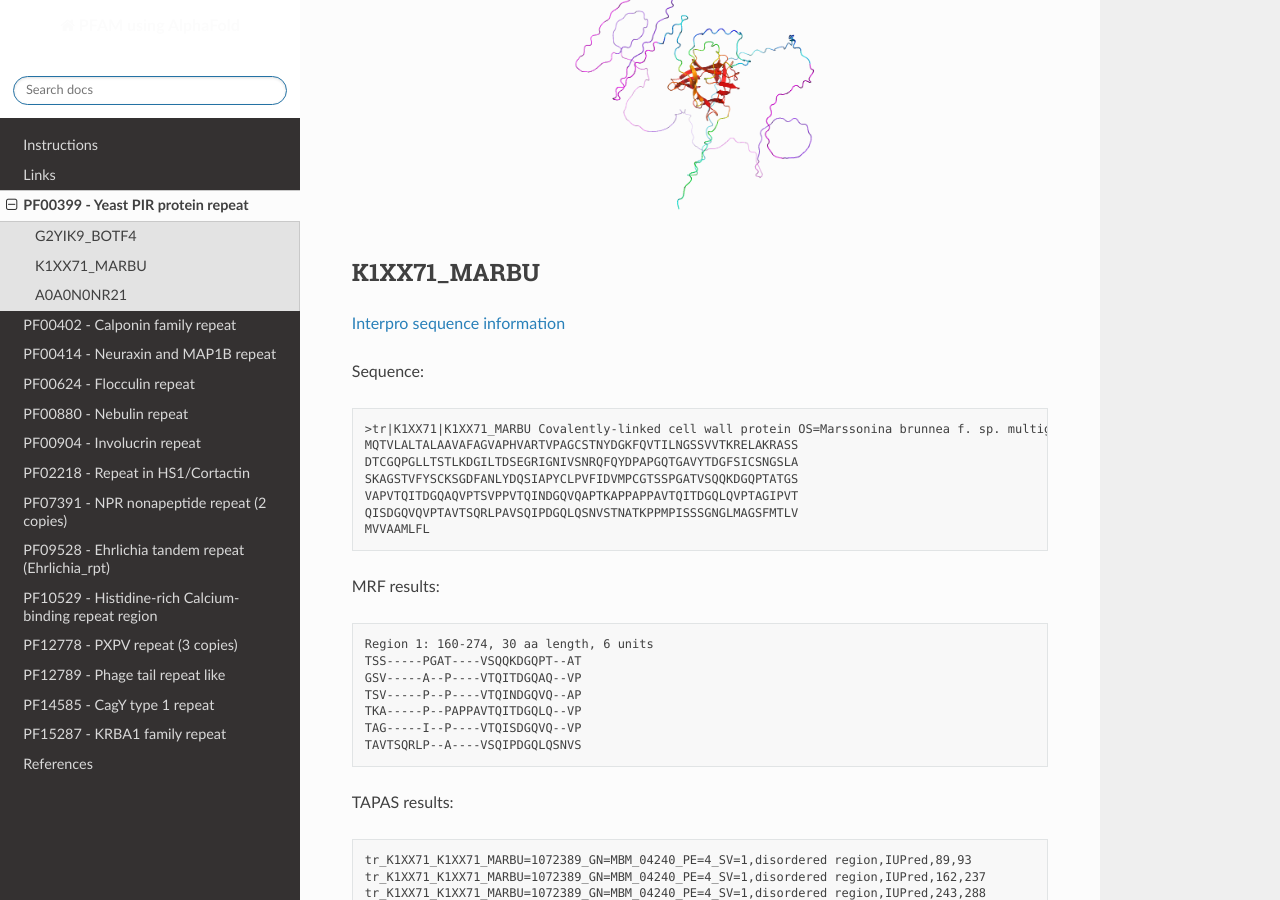
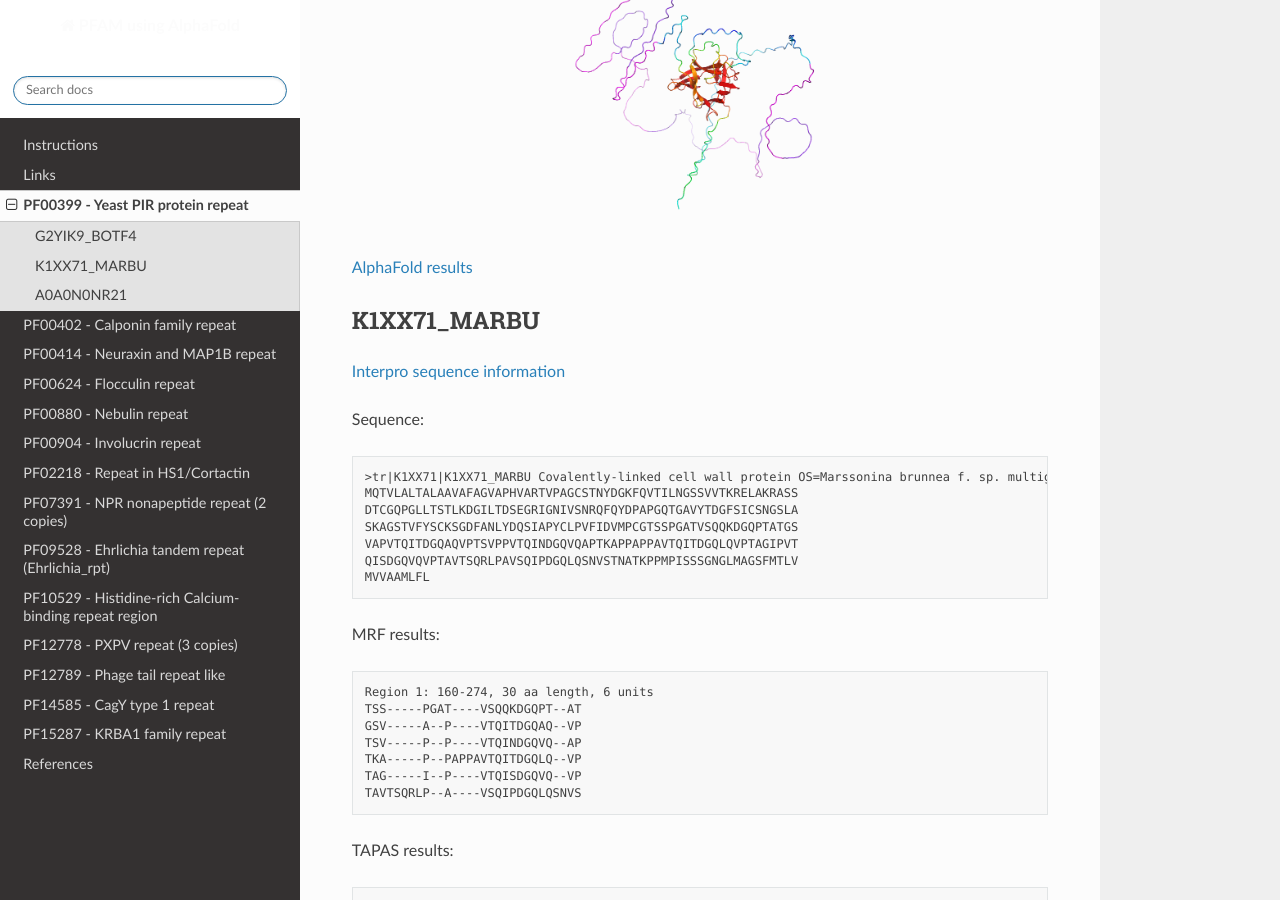
Before and after one commit to DraLaylaHirsh/AlphaFoldPfam, a Sphinx documentation site: the page built from docs/PF00399.rst, in a window 1280 px wide and 900 px high, scrolled down 1940 px. Built offline with Sphinx 7.4.7 and the Read the Docs theme 2.0.0, drawn with Linux system fonts in a browser that asks for light colours.

Commit message:
Update PF00399.rst

```diff
--- a/docs/PF00399.rst
+++ b/docs/PF00399.rst
@@ -75,6 +75,8 @@
 
 .. image:: /images/G2YIK9_alphaFoldUnits.png
 
+`AlphaFold results <https://github.com/DraLaylaHirsh/AlphaFoldPfam/blob/f88500b23b74c786e88c8247221a5a2a916c3004/docs/result_G2YIK9_BOTF4.zip>`_
+
 
 K1XX71_MARBU
 ------------
@@ -131,6 +133,10 @@
 Alphafold results - units from MRF
 
 .. image:: /images/K1XX71alphafoldUnits.png
+
+`AlphaFold results <https://github.com/DraLaylaHirsh/AlphaFoldPfam/blob/619111362925f1047e05122f10bff0d0b673970d/docs/AF-K1XX71-F1-model_v4.pdb>`_
+
+
 
 A0A0N0NR21
 ----------
```
